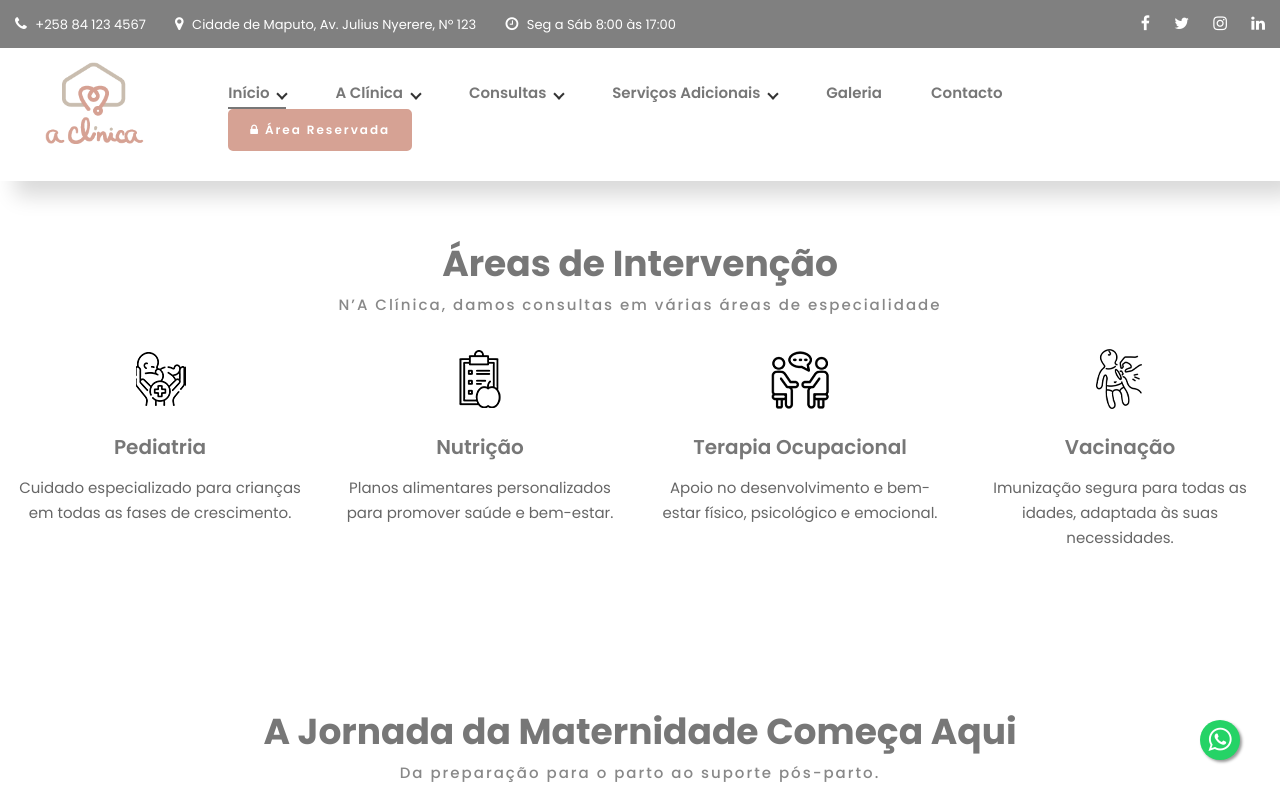
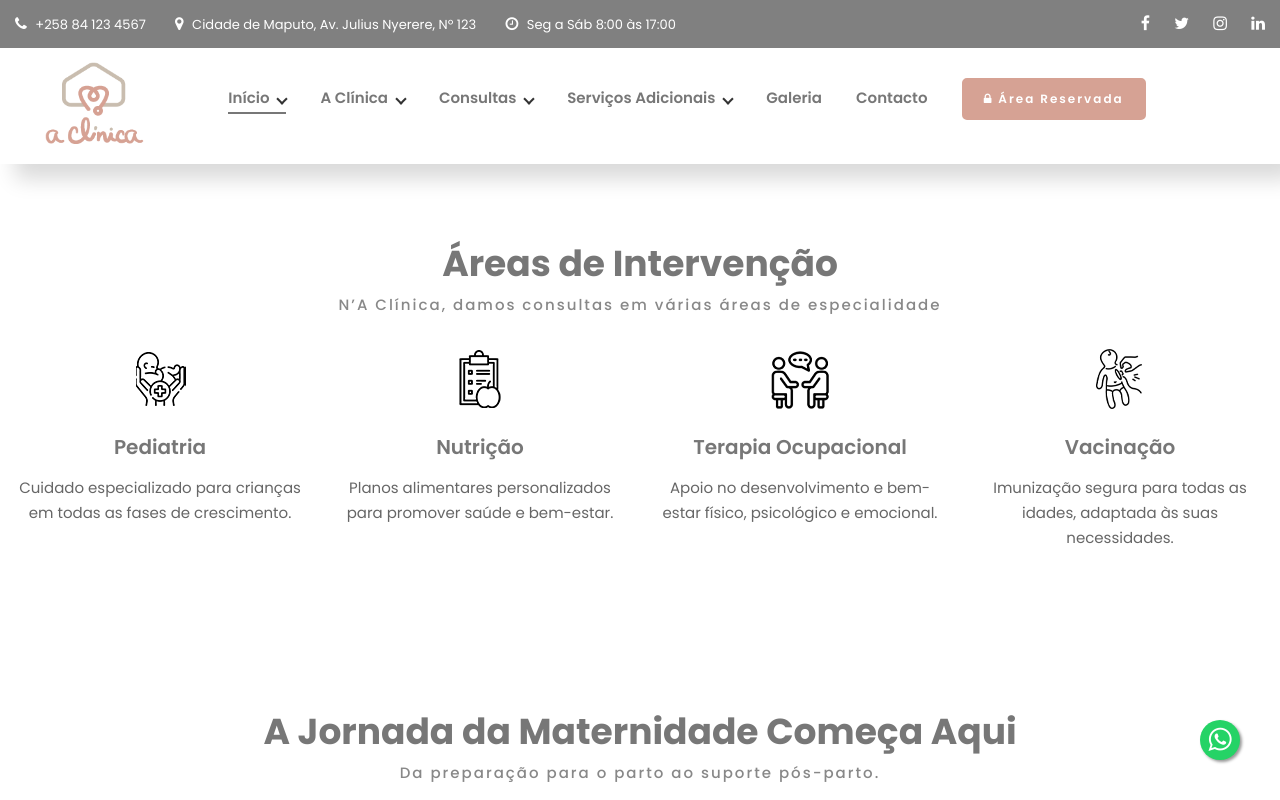
Before and after one commit to Zecapaulo/clinica, a plain HTML site: page index.html in a window 1280 px wide. Shown: the top 800 px of the page. Drawn offline with Linux system fonts and the light colour scheme.

Commit message:
Add files via upload

```diff
--- a/css/style.css
+++ b/css/style.css
@@ -339,7 +339,7 @@ ol {
 .header__menu ul li {
     list-style: none;
     display: inline-block;
-    margin-right: 45px;
+    margin-right: 30px;
     position: relative;
 }
 
```
